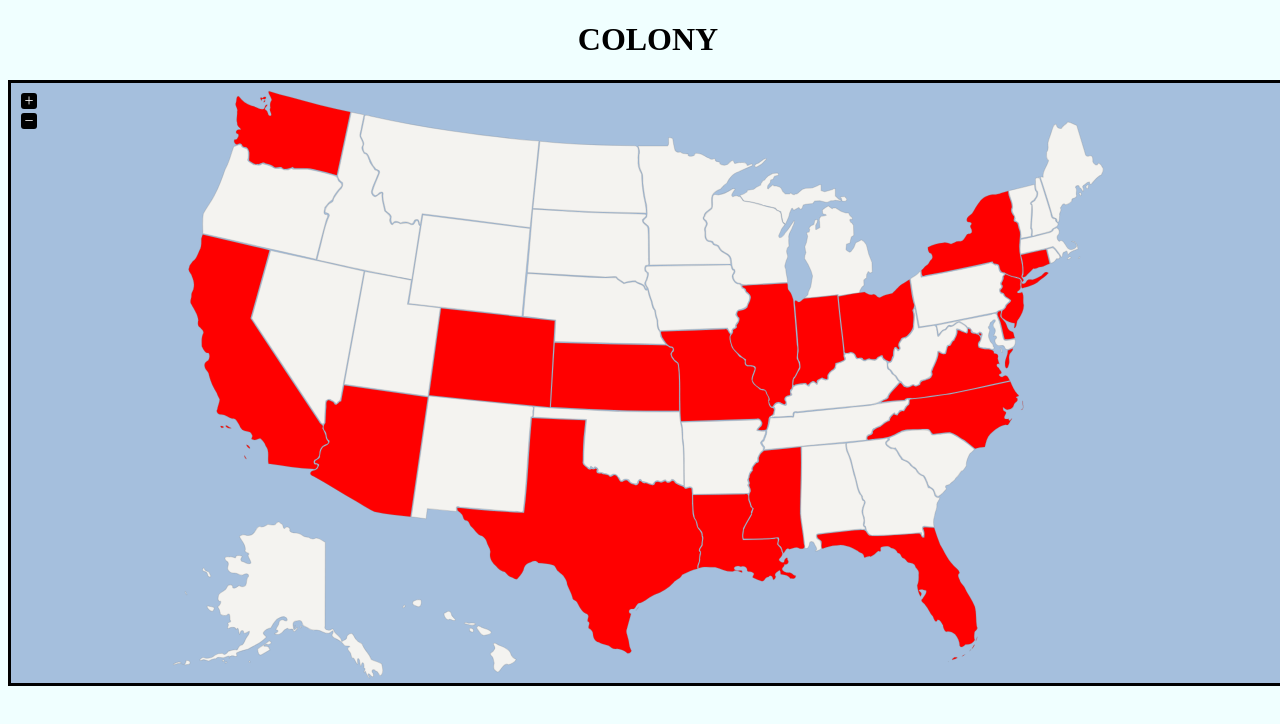
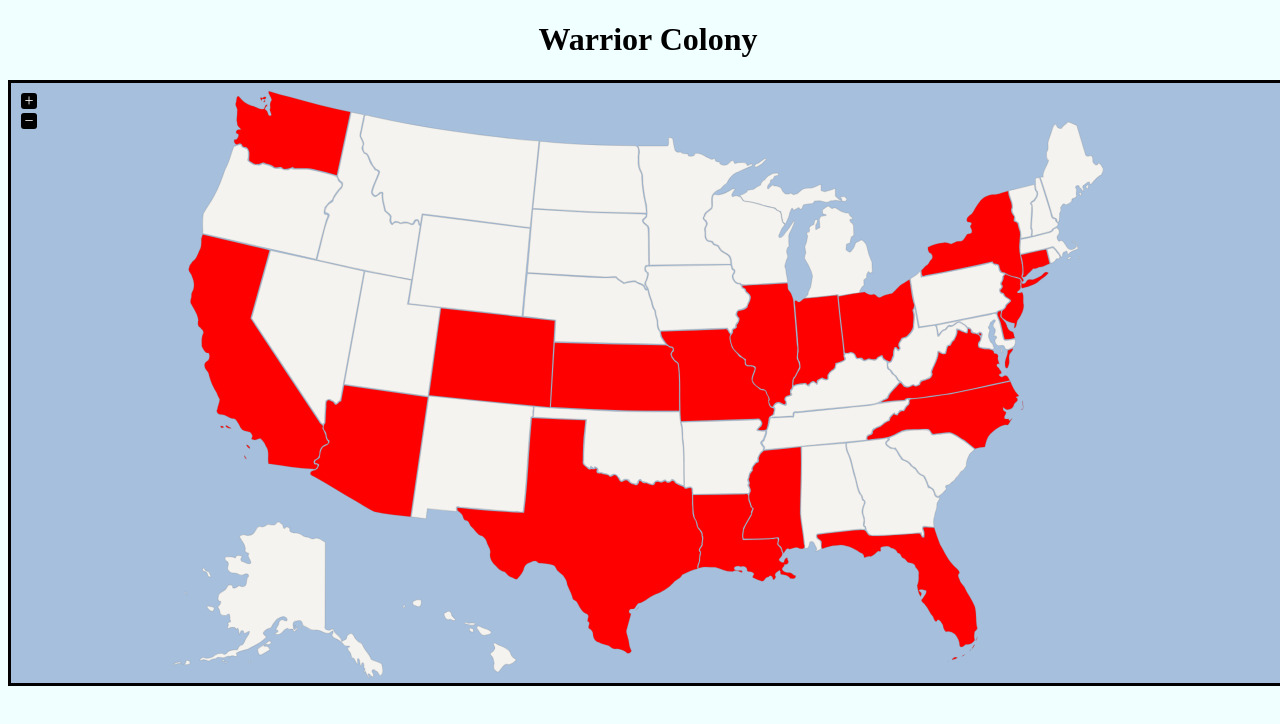
Before and after one commit to kenan-yildirim/colony, a plain HTML site: page index.html in a window 1280 px wide. Drawn offline with nearby package versions, Linux system fonts and the light colour scheme.

Commit message:
Update index.html

```diff
--- a/index.html
+++ b/index.html
@@ -1,11 +1,16 @@
 <!DOCTYPE html>
 <html>
   <head>
-    <title>COLONY</title>
+    <title>Warrior Colony</title>
     <meta content="text/html; charset=utf-8" http-equiv="Content-Type">
     <meta name="viewport" content="width=device-width, initial-scale=1.0">
     <link href="style.css" media="screen" rel="stylesheet" type="text/css"/>
-    <meta property="og:image" itemprop="image" content="https://encrypted-tbn0.gstatic.com/images?q=tbn:ANd9GcTrdzQylF6-kqXcanQwx8ecEfbqq5MOiVJzxY3mhLH3H4CKYRuq&s">
+
+
+    <meta property="og:title" content="Warrior Colony">
+    <meta property="og:description" content="See where warriors reside!">
+    <meta property="og:image" content="mohican.jpg">
+    <meta property="og:url" content="https://kenan-yildirim.github.io/colony/index.html">
 
     <script src="https://ajax.googleapis.com/ajax/libs/jquery/3.4.1/jquery.min.js"></script>
     <script type="text/javascript" src="map.js"></script>
@@ -57,7 +62,7 @@
     </script>
   </head>
   <body>
-    <h1>COLONY</h1>
+    <h1>Warrior Colony</h1>
     <div id="vmap"></div>
     <div style="width: 100%; height: 300px;">
         <p id="info"></p>
```
